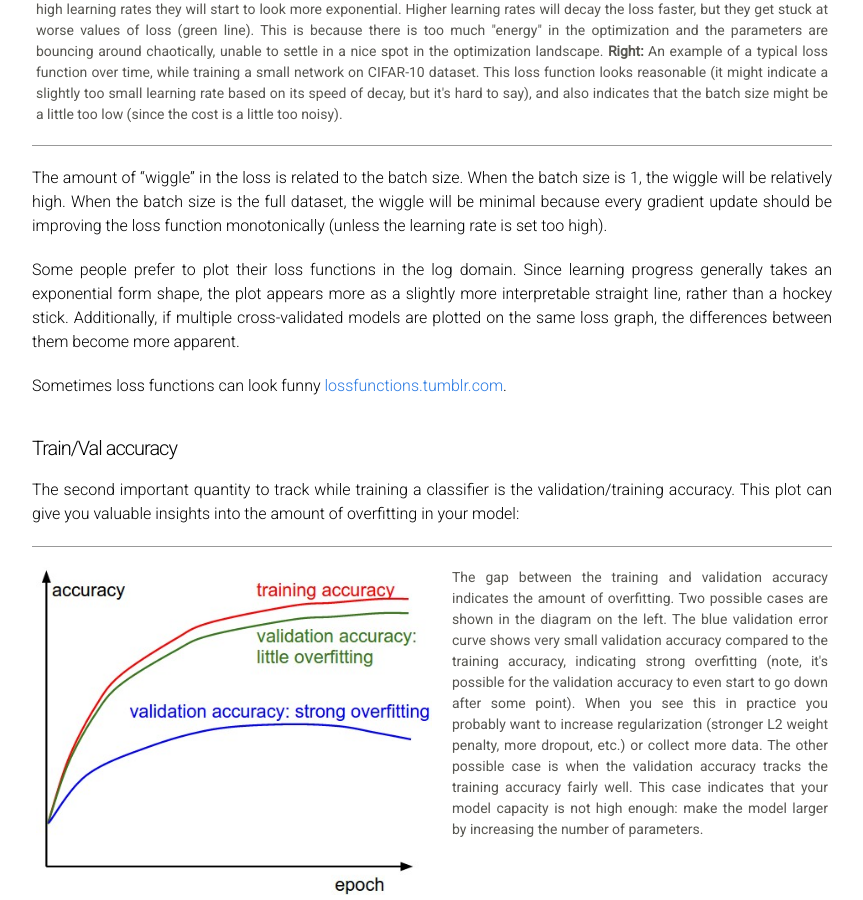
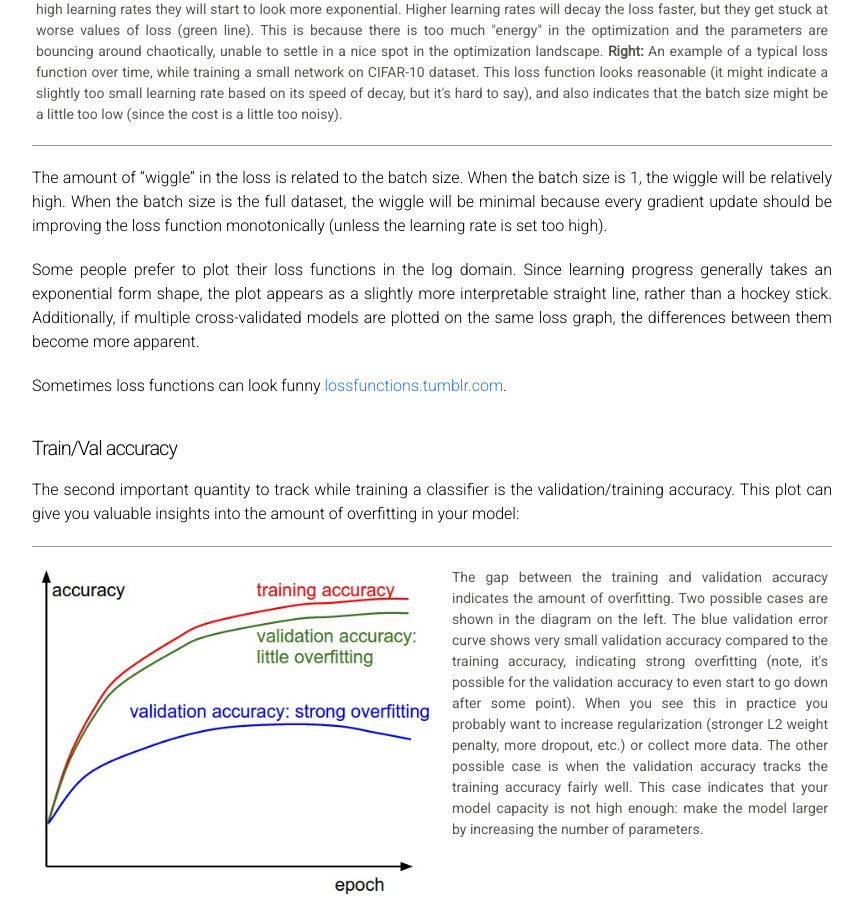
Before and after one commit to cs231n/cs231n.github.io, a Jekyll site: the page built from neural-networks-3.md, in a window 1280 px wide and 900 px high, scrolled down 5061 px. Shown: the whole window, without its empty margins (208-1071 px from the left). Built offline with Jekyll 4.4.1, drawn with Linux system fonts in a browser that asks for light colours; formulas are drawn with MathJax 3; some of the changed text lies outside the part shown.

Commit message:
Fix typos

```diff
--- a/neural-networks-3.md
+++ b/neural-networks-3.md
@@ -117,7 +117,7 @@ The first quantity that is useful to track during training is the loss, as it is
 
 The amount of "wiggle" in the loss is related to the batch size. When the batch size is 1, the wiggle will be relatively high. When the batch size is the full dataset, the wiggle will be minimal because every gradient update should be improving the loss function monotonically (unless the learning rate is set too high).
 
-Some people prefer to plot their loss functions in the log domain. Since learning progress generally takes an exponential form shape, the plot appears more as a slightly more interpretable straight line, rather than a hockey stick. Additionally, if multiple cross-validated models are plotted on the same loss graph, the differences between them become more apparent.
+Some people prefer to plot their loss functions in the log domain. Since learning progress generally takes an exponential form shape, the plot appears as a slightly more interpretable straight line, rather than a hockey stick. Additionally, if multiple cross-validated models are plotted on the same loss graph, the differences between them become more apparent.
 
 Sometimes loss functions can look funny [lossfunctions.tumblr.com](http://lossfunctions.tumblr.com/).
 
```
Also changed, not shown: other parts of neural-networks-3.md (+1 -1 lines), neural-networks-2.md (+1 -1 lines).
